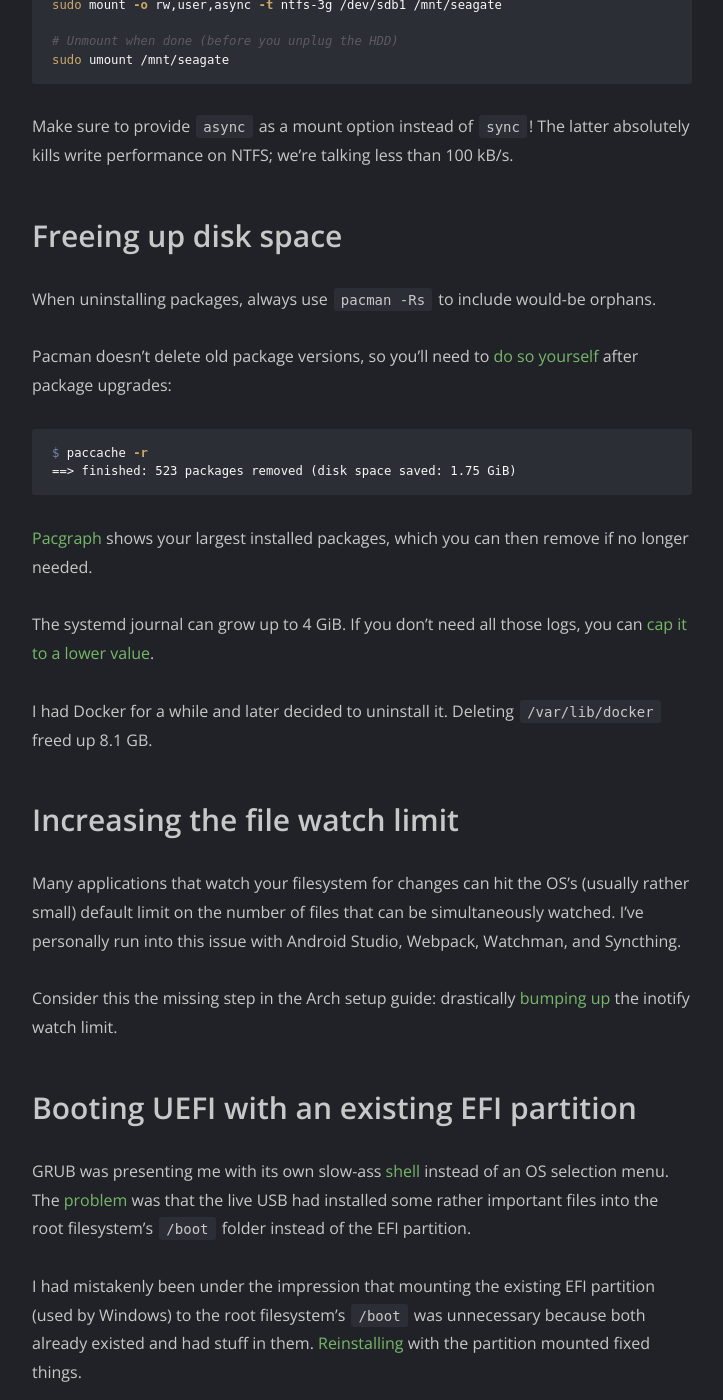
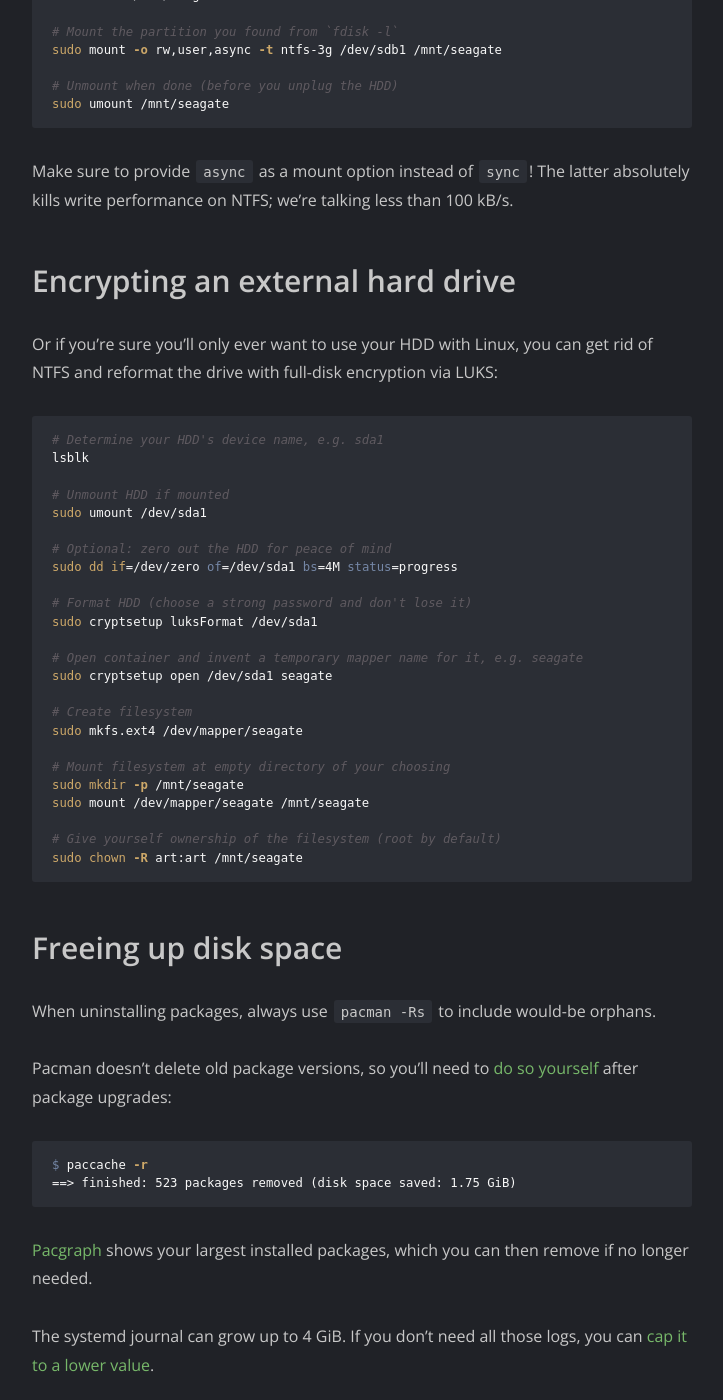
Before and after one commit to artnc/personal-website, a Jekyll site: the page built from src/blog/_posts/2017-03-29-arch-notes.md, in a window 1280 px wide and 1400 px high, scrolled down 5163 px. Shown: the whole window, without its empty margins (278-1001 px from the left). Built offline with Jekyll 4.4.1, drawn with Linux system fonts in a browser that asks for light colours; comment, search, counter and statistics services are not loaded; some of the changed text lies outside the part shown.

Commit message:
Add encryption instructions to /arch-notes

````diff
--- a/src/blog/_posts/2017-03-29-arch-notes.md
+++ b/src/blog/_posts/2017-03-29-arch-notes.md
@@ -17,6 +17,7 @@ Arch is surprisingly stable if you remember the single most important post-insta
 - [Recovering from a bad upgrade](#recovering-from-a-bad-upgrade)
 - [Installing from PKGBUILD](#installing-from-pkgbuild)
 - [Using an external hard drive](#using-an-external-hard-drive)
+- [Encrypting an external hard drive](#encrypting-an-external-hard-drive)
 - [Freeing up disk space](#freeing-up-disk-space)
 - [Increasing the file watch limit](#increasing-the-file-watch-limit)
 - [Booting UEFI with an existing EFI partition](#booting-uefi-with-an-existing-efi-partition)
@@ -144,6 +145,37 @@ sudo umount /mnt/seagate
 ```
 
 Make sure to provide `async` as a mount option instead of `sync`! The latter absolutely kills write performance on NTFS; we're talking less than 100 kB/s.
+
+## Encrypting an external hard drive
+
+Or if you're sure you'll only ever want to use your HDD with Linux, you can get rid of NTFS and reformat the drive with full-disk encryption via LUKS:
+
+```shell
+# Determine your HDD's device name, e.g. sda1
+lsblk
+
+# Unmount HDD if mounted
+sudo umount /dev/sda1
+
+# Optional: zero out the HDD for peace of mind
+sudo dd if=/dev/zero of=/dev/sda1 bs=4M status=progress
+
+# Format HDD (choose a strong password and don't lose it)
+sudo cryptsetup luksFormat /dev/sda1
+
+# Open container and invent a temporary mapper name for it, e.g. seagate
+sudo cryptsetup open /dev/sda1 seagate
+
+# Create filesystem
+sudo mkfs.ext4 /dev/mapper/seagate
+
+# Mount filesystem at empty directory of your choosing
+sudo mkdir -p /mnt/seagate
+sudo mount /dev/mapper/seagate /mnt/seagate
+
+# Give yourself ownership of the filesystem (root by default)
+sudo chown -R art:art /mnt/seagate
+```
 
 ## Freeing up disk space
 
````
